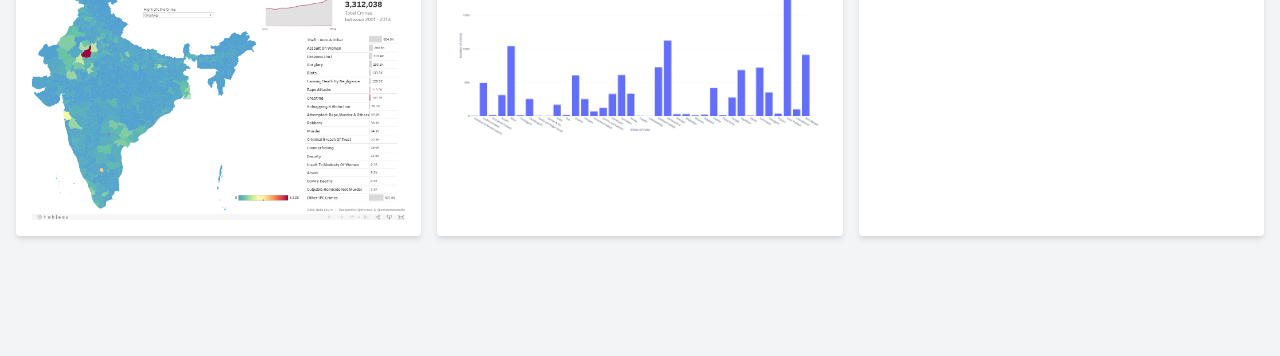
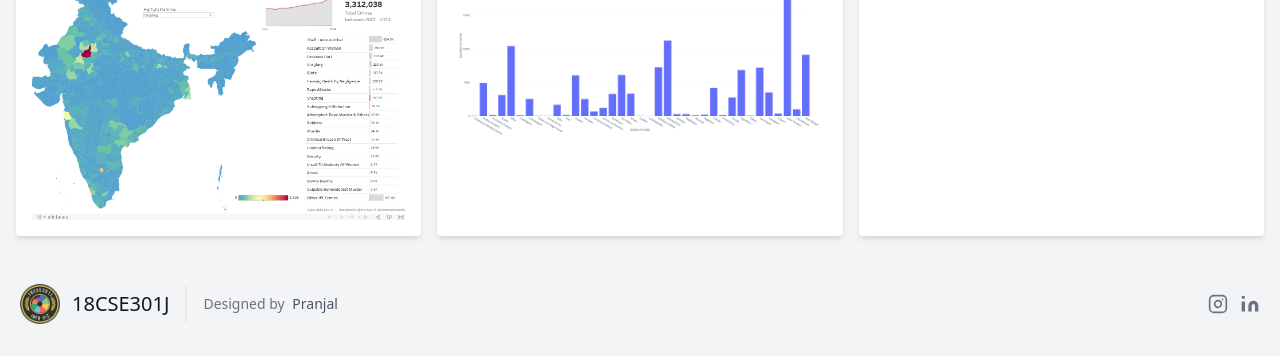
Before and after one commit to CatastrophistUser/18CSE301J-Information-Visualization, a website: page index.html in a window 1280 px wide. Shown: the part 480-836 px from the top of the page. Before the commit the page ends 800 px from the top, so only its background shows below. Drawn offline with nearby package versions, Linux system fonts and the light colour scheme.

Commit message:
footer added

```diff
--- a/index.html
+++ b/index.html
@@ -80,6 +80,41 @@
         </div>
     </div>
 
+    <!-- Footer -->
+
+    <footer class="text-gray-600 body-font">
+        <div class="container px-5 py-8 mx-auto flex items-center sm:flex-row flex-col">
+          <a class="flex title-font font-medium items-center md:justify-start justify-center text-gray-900">
+            <img src="images/Infoviz.png" style="height: 40px;width: 40px;" alt="">
+            <span class="ml-3 text-xl">18CSE301J</span>
+          </a>
+          <p class="text-sm text-gray-500 sm:ml-4 sm:pl-4 sm:border-l-2 sm:border-gray-200 sm:py-2 sm:mt-0 mt-4">Designed by
+            <a href="https://github.com/CatastrophistUser" class="text-gray-600 ml-1" rel="noopener noreferrer" target="_blank">Pranjal</a>
+          </p>
+          <span class="inline-flex sm:ml-auto sm:mt-0 mt-4 justify-center sm:justify-start">
+
+            <a href="https://www.instagram.com/pranjalxm/" class="ml-3 text-gray-500">
+
+                <!-- Instagram -->
+
+                <svg fill="none" stroke="currentColor" stroke-linecap="round" stroke-linejoin="round" stroke-width="2" class="w-5 h-5" viewBox="0 0 24 24">
+                <rect width="20" height="20" x="2" y="2" rx="5" ry="5"></rect>
+                <path d="M16 11.37A4 4 0 1112.63 8 4 4 0 0116 11.37zm1.5-4.87h.01"></path>
+              </svg>
+            </a>
+            <a href="https://www.linkedin.com/in/pranjal-m-673b64228/" class="ml-3 text-gray-500">
+
+                <!-- LinkedIn -->
+
+                <svg fill="currentColor" stroke="currentColor" stroke-linecap="round" stroke-linejoin="round" stroke-width="0" class="w-5 h-5" viewBox="0 0 24 24">
+                <path stroke="none" d="M16 8a6 6 0 016 6v7h-4v-7a2 2 0 00-2-2 2 2 0 00-2 2v7h-4v-7a6 6 0 016-6zM2 9h4v12H2z"></path>
+                <circle cx="4" cy="4" r="2" stroke="none"></circle>
+              </svg>
+            </a>
+          </span>
+        </div>
+      </footer>
+
     <script src="app.js"></script>
     <script>
         function toggleFullscreen(element) {
```
Also changed, not shown: images/Infoviz.png (added).
